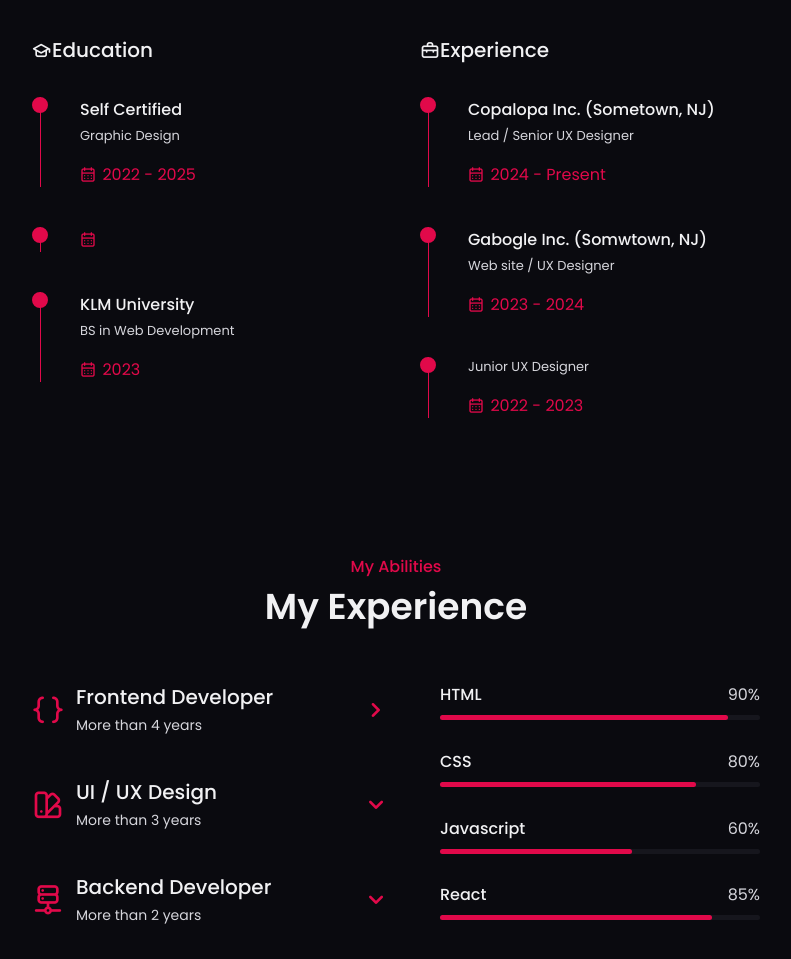
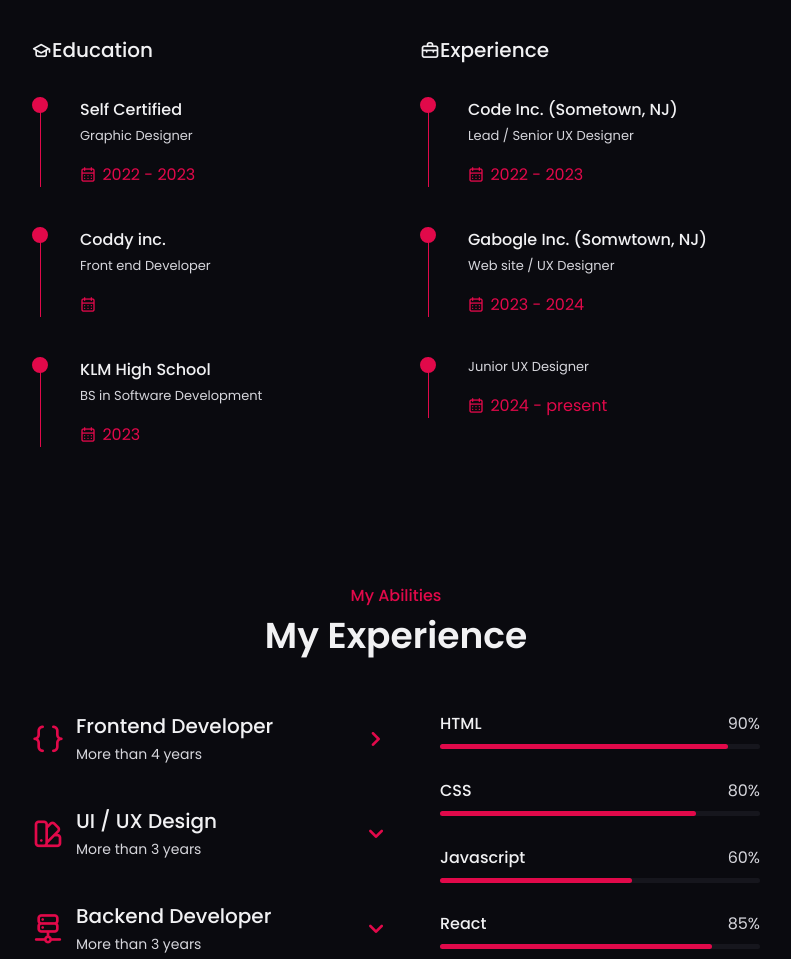
Before and after one commit to richnmond/Rich-dev-portfolio, a plain HTML site: page Index.html in a window 1280 px wide. Shown: the part 1620-2579 px from the top of the page, without its empty margins (294-1085 px from the left). Drawn offline with nearby package versions, Linux system fonts and the light colour scheme; a web font is replaced by a local one.

Commit message:
first commit

```diff
--- a/Index.html
+++ b/Index.html
@@ -65,7 +65,7 @@
         <section class="home" id="home">
             <div class="home-container container grid">
                 <div class="home-social">
-                    <span class="home-social-follow">Follow Me</span>
+                    <span class="home-social-follow">Follow me</span>
                     <div class="home-social-links">
                         <a href="https://www.richness.olagold" target="_blank" class="home-social-link">
                             <i class="uil uil-facebook-f"></i>
@@ -172,21 +172,21 @@
                         <div class="timeline-item">
                             <div class="circle-dot"></div>
                             <h3 class="timeline-title">Self Certified</h3>
-                            <p class="timeline-text"> Graphic Design</p>
-                            <span class="timeline-date"><i class="uil uil-calendar-alt"></i>2022 - 2025</span>
+                            <p class="timeline-text"> Graphic Designer</p>
+                            <span class="timeline-date"><i class="uil uil-calendar-alt"></i>2022 - 2023</span>
                         </div>
 
                         <div class="timeline-item">
                             <div class="circle-dot"></div>
-                            <h3 class="timeline-title"></h3>
-                            <p class="timeline-text"></p>
+                            <h3 class="timeline-title">Coddy inc.</h3>
+                            <p class="timeline-text">Front end Developer</p>
                             <span class="timeline-date"><i class="uil uil-calendar-alt"></i></span>
                         </div>
 
                         <div class="timeline-item">
                             <div class="circle-dot"></div>
-                            <h3 class="timeline-title">KLM University </h3>
-                            <p class="timeline-text">BS in Web Development</p>
+                            <h3 class="timeline-title">KLM High School</h3>
+                            <p class="timeline-text">BS in Software Development</p>
                             <span class="timeline-date"><i class="uil uil-calendar-alt"></i>2023</span>
                         </div>
                     </div>
@@ -198,9 +198,9 @@
                     <div class="timeline">
                         <div class="timeline-item">
                             <div class="circle-dot"></div>
-                            <h3 class="timeline-title">Copalopa Inc. (Sometown, NJ)</h3>
+                            <h3 class="timeline-title">Code Inc. (Sometown, NJ)</h3>
                             <p class="timeline-text">Lead / Senior UX Designer</p>
-                            <span class="timeline-date"><i class="uil uil-calendar-alt"></i>2024 - Present</span>
+                            <span class="timeline-date"><i class="uil uil-calendar-alt"></i>2022 - 2023</span>
                         </div>
 
                         <div class="timeline-item">
@@ -214,7 +214,7 @@
                             <div class="circle-dot"></div>
                             <h3 class="timeline-title"></h3>
                             <p class="timeline-text">Junior UX Designer</p>
-                            <span class="timeline-date"><i class="uil uil-calendar-alt"></i>2022 - 2023</span>
+                            <span class="timeline-date"><i class="uil uil-calendar-alt"></i>2024 - present</span>
                         </div>
                     </div>
                 </div>
@@ -255,7 +255,7 @@
 
                         <div>
                             <h1 class="skills-title">Backend Developer</h1>
-                            <span class="skills-subtitle">More than 2 years</span>
+                            <span class="skills-subtitle">More than 3 years</span>
 
                         </div>
 
@@ -317,7 +317,7 @@
                             <div class="skills-data">
                                 <div class="skills-titles">
                                     <h3 class="skills-name">Figma</h3>
-                                    <span class="skills-number">90%</span>
+                                    <span class="skills-number">58%</span>
                                 </div>
 
                                 <div class="skills-bar">
@@ -355,7 +355,7 @@
                             <div class="skills-data">
                                 <div class="skills-titles">
                                     <h3 class="skills-name">PHP</h3>
-                                    <span class="skills-number">80%</span>
+                                    <span class="skills-number">70%</span>
                                 </div>
 
                                 <div class="skills-bar">
@@ -366,7 +366,7 @@
                             <div class="skills-data">
                                 <div class="skills-titles">
                                     <h3 class="skills-name">Python</h3>
-                                    <span class="skills-number">60%</span>
+                                    <span class="skills-number">50%</span>
                                 </div>
 
                                 <div class="skills-bar">
@@ -777,7 +777,7 @@
                         <div class="contact-card">
                             <i class="uil uil-envelope-edit contact-card-icon"></i>
                             <h3 class="contact-card-title">Email</h3>
-                            <span class="contact-card-data">richness@gmail.com</span>
+                            <span class="contact-card-data">Richnessolarinoye132gmail.com</span>
                             <span class="contact-button">Write me <i class="uil uil-arrow-right contact-button-icon"></i></span>
                         </div>
 
```
